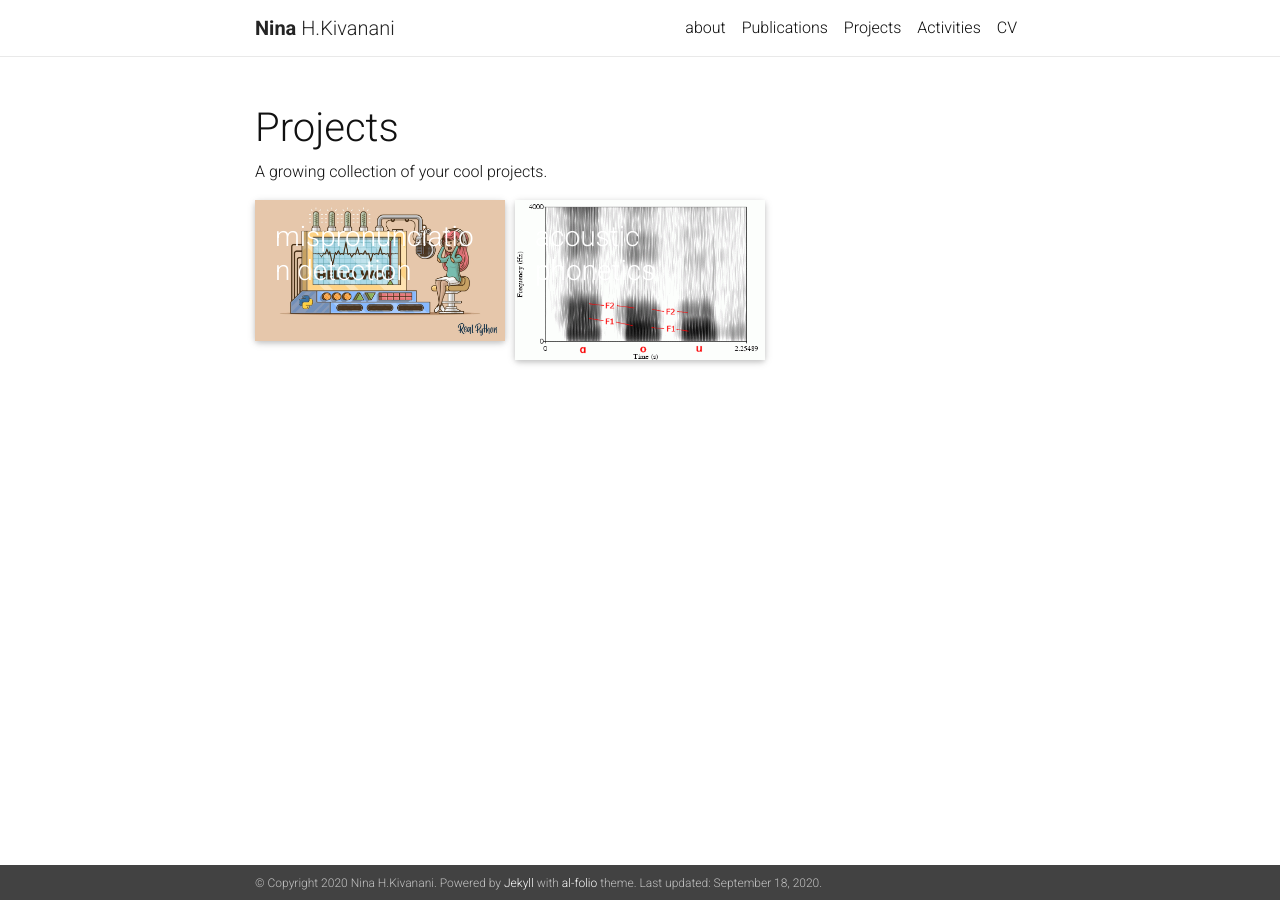
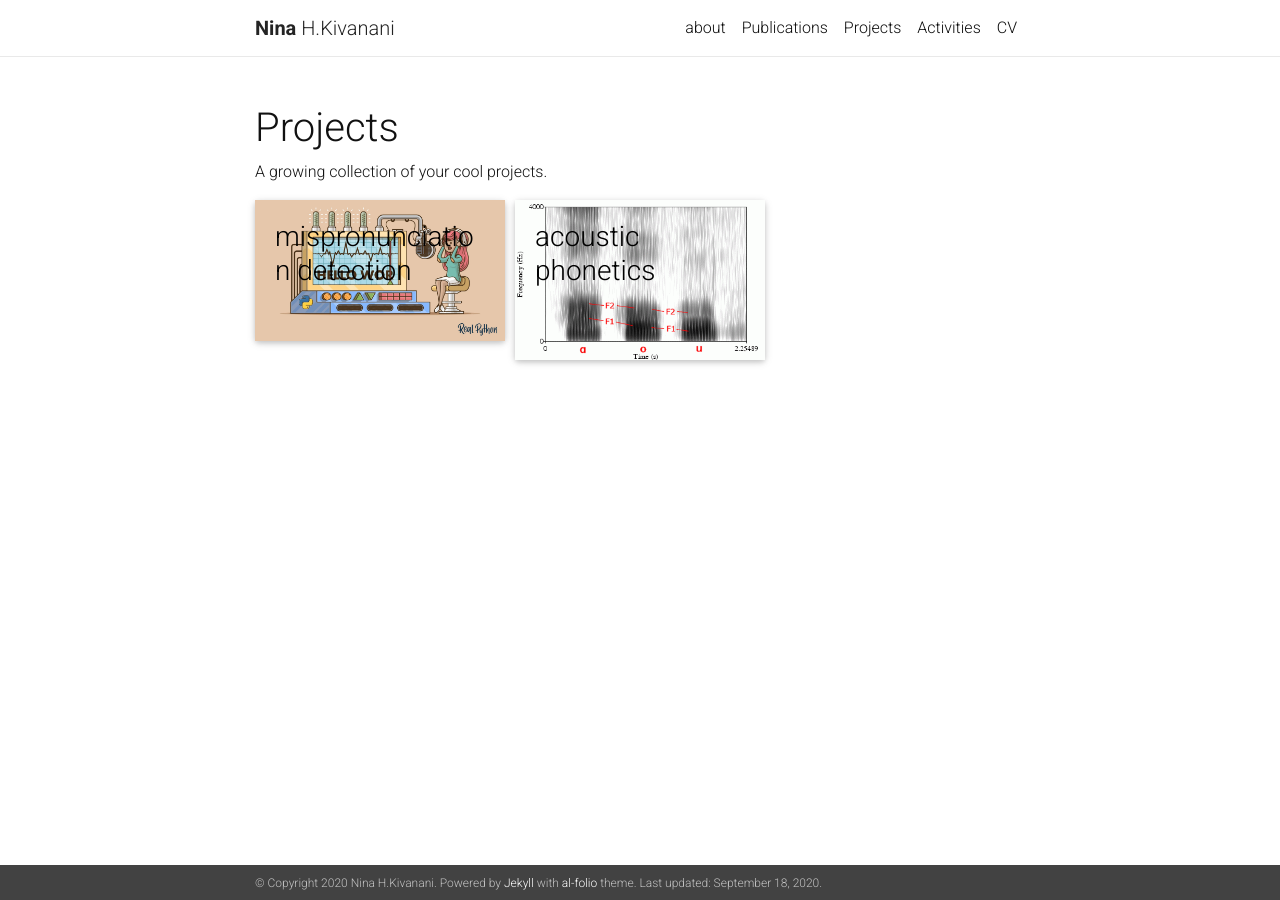
Before and after one commit to NinaHK/NinaHK.github.io, a Jekyll site: the page built from _pages/projects.md, in a window 1280 px wide. Built offline with Jekyll 4.4.1, drawn with Linux system fonts in a browser that asks for light colours; nearby versions of some CDN libraries; a style sheet for code colours, icons or effects is not loaded.

Commit message:
update color

```diff
--- a/_pages/projects.md
+++ b/_pages/projects.md
@@ -17,7 +17,7 @@ order: 3
     {% else %}
     <a href="{{ project.url | relative_url }}">
     {% endif %}
-      <div class="card bg-dark text-white">
+      <div class="card bg-dark text-black">
         {% if project.img %}
         <img src="{{ project.img | relative_url }}" alt="project thumbnail">
         {% endif %}
```
